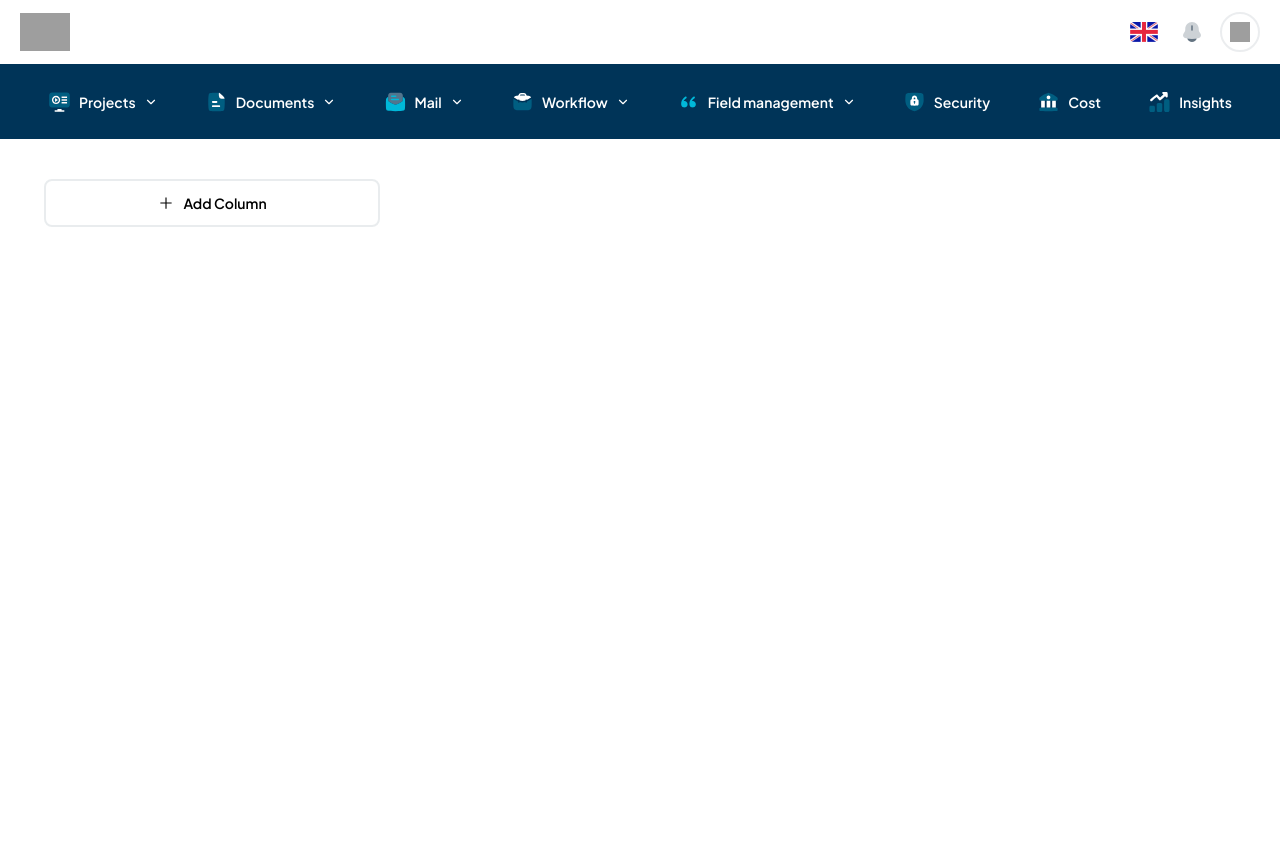
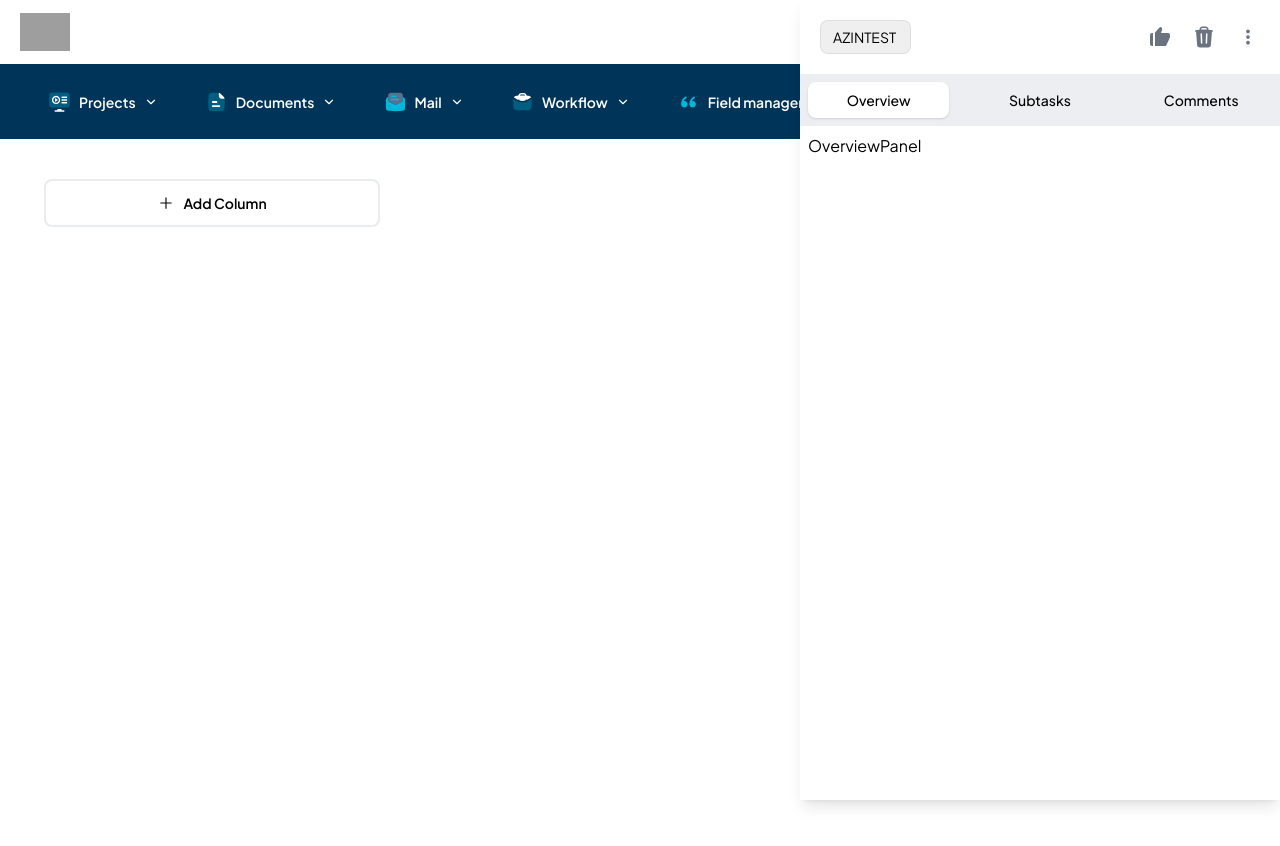
Before and after one commit to BCPAZ/crm-app, a React (Vite) app: page /projects/1 in a window 1280 px wide. Shown: the top 846 px of the page. Built offline with nearby package versions, Linux system fonts and the light colour scheme; grey boxes are pictures that could not be loaded.

Commit message:
feat : TaskDetail & tabs added

```diff
--- /dev/null
+++ b/src/components/App/Projects/CommentsPanel.jsx
@@ -0,0 +1,7 @@
+const CommentsPanel = () => {
+  return (
+    <div>CommentsPanel</div>
+  )
+}
+
+export default CommentsPanel
--- a/src/components/App/Projects/KanbanBoard.jsx
+++ b/src/components/App/Projects/KanbanBoard.jsx
@@ -2,6 +2,7 @@ import { IoAddSharp } from "react-icons/io5";
 import { useState, useCallback, memo } from "react";
 import Column from "./Column";
 import { DragDropContext, Droppable, Draggable } from "@hello-pangea/dnd";
+import TaskDetail from "./TaskDetail";
 
 const KanbanBoard = () => {
   const [columns, setColumns] = useState([]);
@@ -122,6 +123,7 @@ const KanbanBoard = () => {
 
   return (
     <section className="py-10 w-full h-screen overflow-x-auto">
+      <TaskDetail />
       <div className="flex space-x-6 h-full overflow-x-scroll">
         <DragDropContext onDragEnd={onDragEnd}>
           <Droppable
--- /dev/null
+++ b/src/components/App/Projects/OverviewPanel.jsx
@@ -0,0 +1,7 @@
+const OverviewPanel = () => {
+  return (
+    <div>OverviewPanel</div>
+  )
+}
+
+export default OverviewPanel
--- /dev/null
+++ b/src/components/App/Projects/SubtasksPanel.jsx
@@ -0,0 +1,7 @@
+const SubtasksPanel = () => {
+  return (
+    <div>SubtasksPanel</div>
+  )
+}
+
+export default SubtasksPanel
--- /dev/null
+++ b/src/components/App/Projects/Tabs.jsx
@@ -0,0 +1,38 @@
+import { Tab, TabGroup, TabList, TabPanel, TabPanels } from '@headlessui/react';
+import OverviewPanel from './OverviewPanel';
+import SubtasksPanel from './SubtasksPanel';
+import CommentsPanel from './CommentsPanel';
+
+const tabs = [
+  {
+    id:1,
+    tabName : 'Overview'
+  },
+  {
+    id:2,
+    tabName : 'Subtasks'
+  },
+  {
+    id:3,
+    tabName : 'Comments'
+  },
+]
+
+export default function Tabs() {
+  return (
+    <TabGroup className={'w-full'}>
+      <TabList className={'w-full grid grid-cols-3 gap-5 bg-gray-300/40 p-2'}>
+        {
+          tabs.map((tab) => (
+            <Tab key={tab.id} className={'data-[selected]:bg-white p-2 rounded-lg data-[selected]:shadow text-sm font-medium transition-all duration-300'}>{tab.tabName}</Tab>
+          ))
+        }
+      </TabList>
+      <TabPanels className={'p-2 h-full'}>
+        <TabPanel><OverviewPanel /></TabPanel>
+        <TabPanel><SubtasksPanel /></TabPanel>
+        <TabPanel><CommentsPanel /></TabPanel>
+      </TabPanels>
+    </TabGroup>
+  )
+}
--- /dev/null
+++ b/src/components/App/Projects/TaskDetail.jsx
@@ -0,0 +1,26 @@
+import Selectbox from "@/components/common/Selectbox"
+import { BiSolidLike } from "react-icons/bi";
+import { HiTrash } from "react-icons/hi2";
+import { IoMdMore } from "react-icons/io";
+import Tabs from "./Tabs";
+
+
+const TaskDetail = () => {
+  return (
+    <aside className="min-w-[480px] fixed top-0 right-0 h-full bg-white shadow-lg">
+      <header className="p-5 flex items-center justify-between gap-2">
+        <Selectbox outline/>
+        <div className="flex items-center gap-5 text-gray-500">
+          <button><BiSolidLike size={24}/></button>
+          <button><HiTrash size={24}/></button>
+          <button><IoMdMore size={24}/></button>
+        </div>
+      </header>
+      <div className="w-full">
+        <Tabs />
+      </div>
+    </aside>
+  )
+}
+
+export default TaskDetail
```
